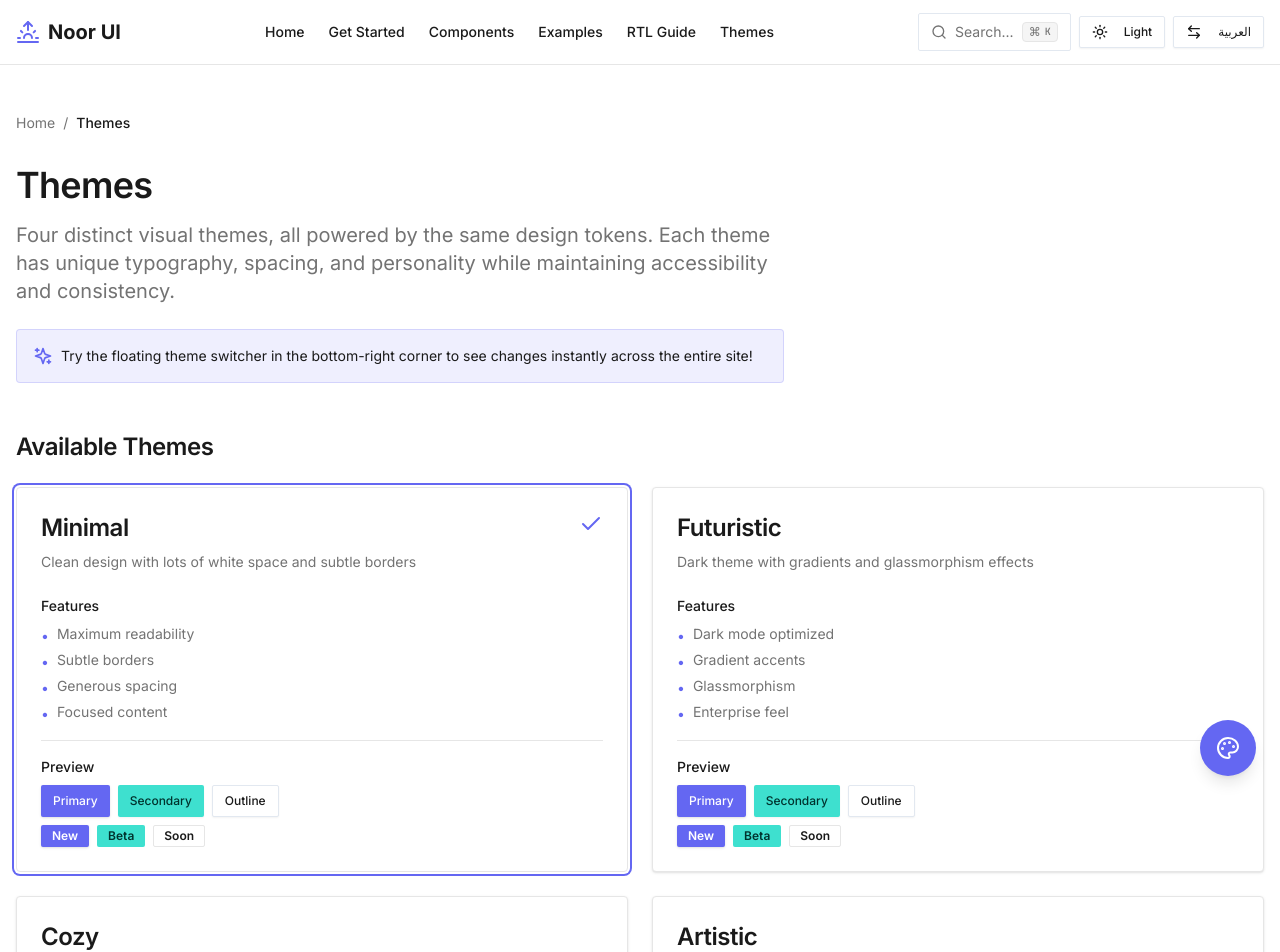
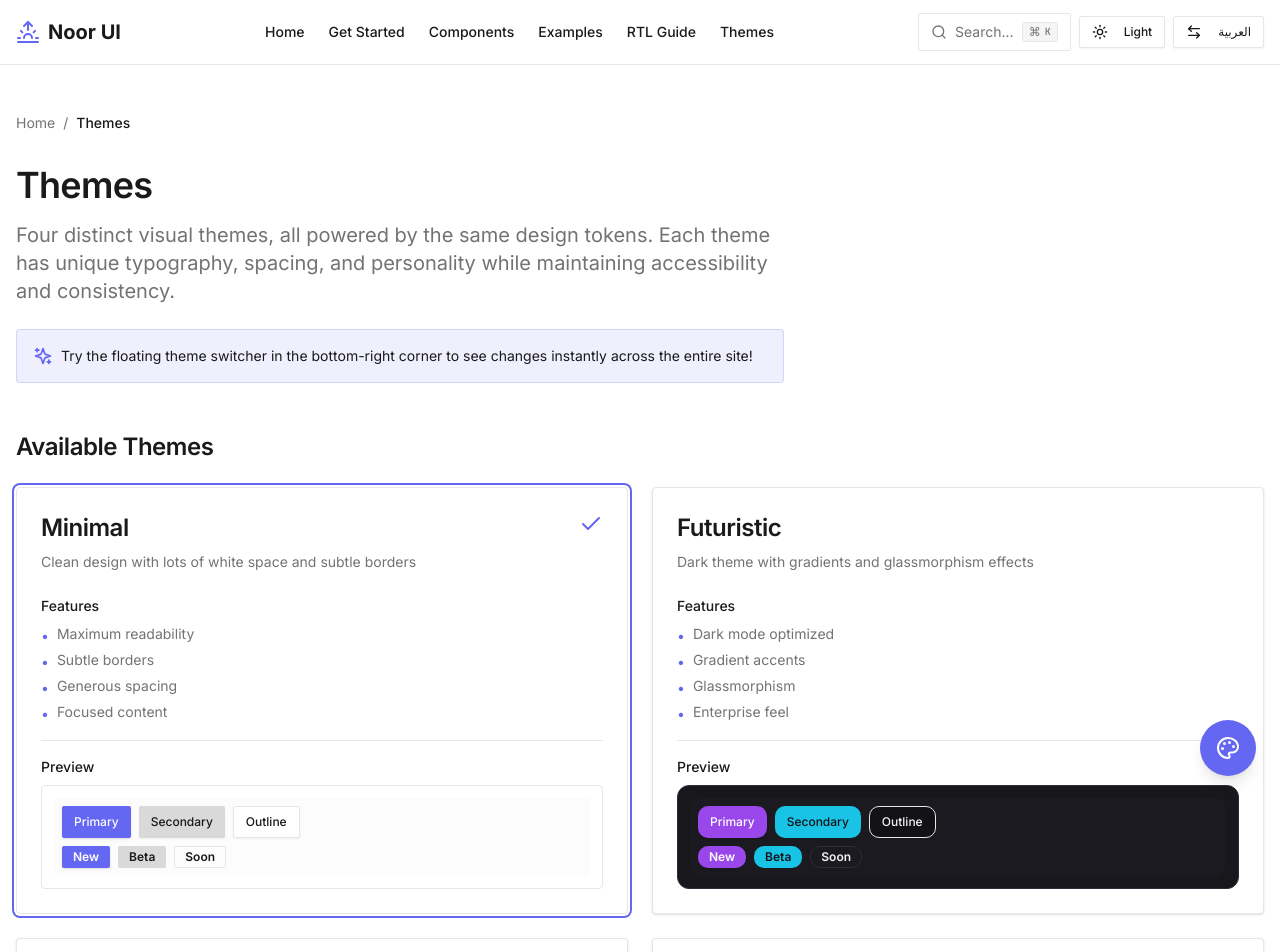
Before and after one commit to ositaka/noor-ui, a Next.js app: page /themes in a window 1280 px wide. Shown: the top 952 px of the page. Built offline with nearby package versions, Linux system fonts and the light colour scheme; what tailwindcss-logical would draw is missing.

Commit message:
Fixed buttons and theme preview

```diff
--- a/app/(docs)/components/page.tsx
+++ b/app/(docs)/components/page.tsx
@@ -243,7 +243,7 @@ export default function ComponentsPage() {
               </div>
               <Separator />
               <div className="space-y-2">
-                <Input placeholder={t.inputComponent.placeholder} />
+                <Input placeholder={t.formComponent.placeholders.enterName} />
               </div>
             </CardContent>
           </Card>
--- a/app/(docs)/themes/page.tsx
+++ b/app/(docs)/themes/page.tsx
@@ -15,10 +15,13 @@ import { type Theme, themeConfig } from '@/lib/tokens'
 import { cn } from '@/lib/utils'
 import { useDirection } from '@/components/providers/direction-provider'
 import { content } from '@/lib/i18n'
+import { useTheme } from 'next-themes'
 
 const ThemeCardInner = ({ theme }: { theme: Theme }) => {
   const { designTheme, setDesignTheme } = useDesignSystem()
   const { locale } = useDirection()
+  const { theme: colorMode } = useTheme()
+  const t = content[locale]
   const config = themeConfig[theme]
   const isActive = designTheme === theme
 
@@ -61,17 +64,24 @@ const ThemeCardInner = ({ theme }: { theme: Theme }) => {
         <Separator />
 
         <div className="space-y-2">
-          <div className="text-sm font-medium">Preview</div>
-          <div className="space-y-2">
-            <div className="flex gap-2">
-              <Button size="sm" variant="primary">Primary</Button>
-              <Button size="sm" variant="secondary">Secondary</Button>
-              <Button size="sm" variant="outline">Outline</Button>
-            </div>
-            <div className="flex gap-2">
-              <Badge>New</Badge>
-              <Badge variant="secondary">Beta</Badge>
-              <Badge variant="outline">Soon</Badge>
+          <div className="text-sm font-medium">{t.themesPage.themePreview.preview}</div>
+          {/* Isolated preview container with theme-specific styles */}
+          <div className={cn(
+            'p-3 rounded-[var(--radius)] border bg-card',
+            `theme-${theme}`,
+            colorMode === 'dark' && 'dark'
+          )}>
+            <div className="space-y-2 rounded-[var(--radius)] bg-muted/30 p-2">
+              <div className="flex gap-2">
+                <Button size="sm" variant="primary">{t.themesPage.themePreview.primary}</Button>
+                <Button size="sm" variant="secondary">{t.themesPage.themePreview.secondary}</Button>
+                <Button size="sm" variant="outline">{t.themesPage.themePreview.outline}</Button>
+              </div>
+              <div className="flex gap-2">
+                <Badge>{t.themesPage.themePreview.new}</Badge>
+                <Badge variant="secondary">{t.themesPage.themePreview.beta}</Badge>
+                <Badge variant="outline">{t.themesPage.themePreview.soon}</Badge>
+              </div>
             </div>
           </div>
         </div>
--- a/components/ui/button.tsx
+++ b/components/ui/button.tsx
@@ -14,7 +14,7 @@ const buttonVariants = cva(
         destructive:
           'bg-destructive text-destructive-foreground shadow-sm hover:bg-destructive/90',
         outline:
-          'border border-input bg-background shadow-sm hover:bg-accent hover:text-accent-foreground',
+          'border border-input bg-background text-foreground shadow-sm hover:bg-accent hover:text-accent-foreground',
         ghost: 'hover:bg-accent hover:text-accent-foreground',
         link: 'text-primary underline-offset-4 hover:underline',
       },
--- a/lib/i18n/ar/themes.ts
+++ b/lib/i18n/ar/themes.ts
@@ -110,6 +110,16 @@ themesPage: {
         status: 'الحالة',
         label: 'التسمية',
         tag: 'الوسم',
+      },
+
+      themePreview: {
+        preview: 'معاينة',
+        primary: 'أساسي',
+        secondary: 'ثانوي',
+        outline: 'إطار',
+        new: 'جديد',
+        beta: 'تجريبي',
+        soon: 'قريباً',
       },
 
       impl: {
--- a/lib/i18n/en/themes.ts
+++ b/lib/i18n/en/themes.ts
@@ -110,6 +110,16 @@ themesPage: {
         status: 'Status',
         label: 'Label',
         tag: 'Tag',
+      },
+
+      themePreview: {
+        preview: 'Preview',
+        primary: 'Primary',
+        secondary: 'Secondary',
+        outline: 'Outline',
+        new: 'New',
+        beta: 'Beta',
+        soon: 'Soon',
       },
 
       impl: {
--- a/styles/globals.css
+++ b/styles/globals.css
@@ -61,11 +61,14 @@
     --card-foreground: 0 0% 10%;
     --primary: 239 84% 67%;
     --primary-foreground: 0 0% 100%;
+    --secondary: 0 0% 85%;
+    --secondary-foreground: 0 0% 10%;
     --muted: 0 0% 96%;
     --muted-foreground: 0 0% 45%;
     --accent: 0 0% 96%;
     --accent-foreground: 0 0% 10%;
     --border: 0 0% 90%;
+    --input: 0 0% 90%;
     --radius: 0.25rem;
   }
 
@@ -74,11 +77,14 @@
     --foreground: 0 0% 95%;
     --card: 0 0% 12%;
     --card-foreground: 0 0% 95%;
+    --secondary: 0 0% 25%;
+    --secondary-foreground: 0 0% 95%;
     --muted: 0 0% 20%;
     --muted-foreground: 0 0% 60%;
     --accent: 0 0% 20%;
     --accent-foreground: 0 0% 95%;
     --border: 0 0% 20%;
+    --input: 0 0% 20%;
   }
 
   /* Futuristic theme */
@@ -132,6 +138,8 @@
     --foreground: 35 20% 95%;
     --card: 25 15% 15%;
     --card-foreground: 35 20% 95%;
+    --secondary: 35 45% 45%;
+    --secondary-foreground: 35 20% 95%;
     --muted: 25 10% 20%;
     --muted-foreground: 35 10% 65%;
     --accent: 25 20% 20%;
@@ -163,6 +171,8 @@
     --card: 0 0% 10%;
     --card-foreground: 40 20% 95%;
     --primary: 280 60% 60%;
+    --secondary: 45 80% 50%;
+    --secondary-foreground: 0 0% 10%;
     --muted: 0 0% 15%;
     --muted-foreground: 0 0% 60%;
     --accent: 280 60% 15%;
```
